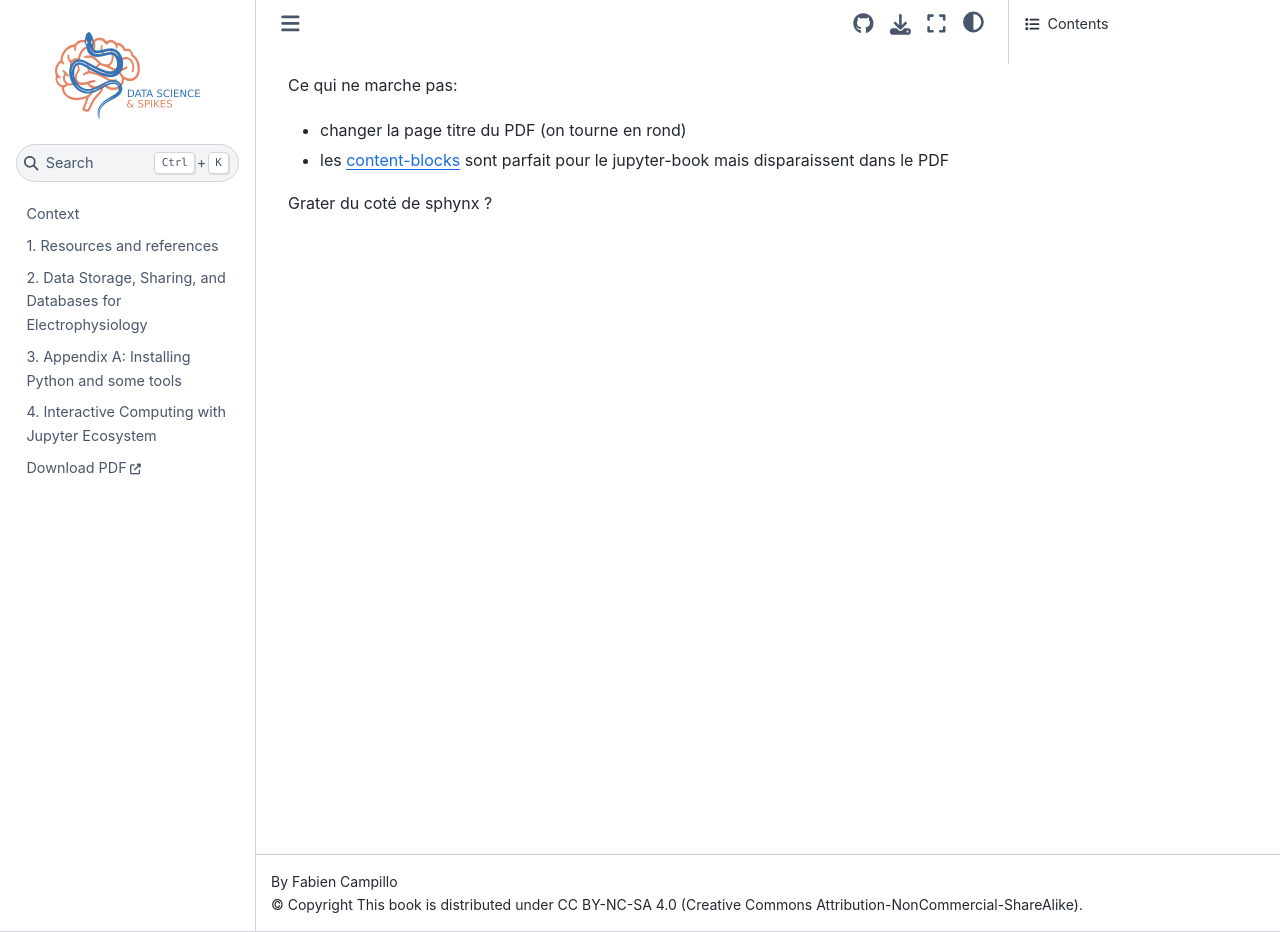
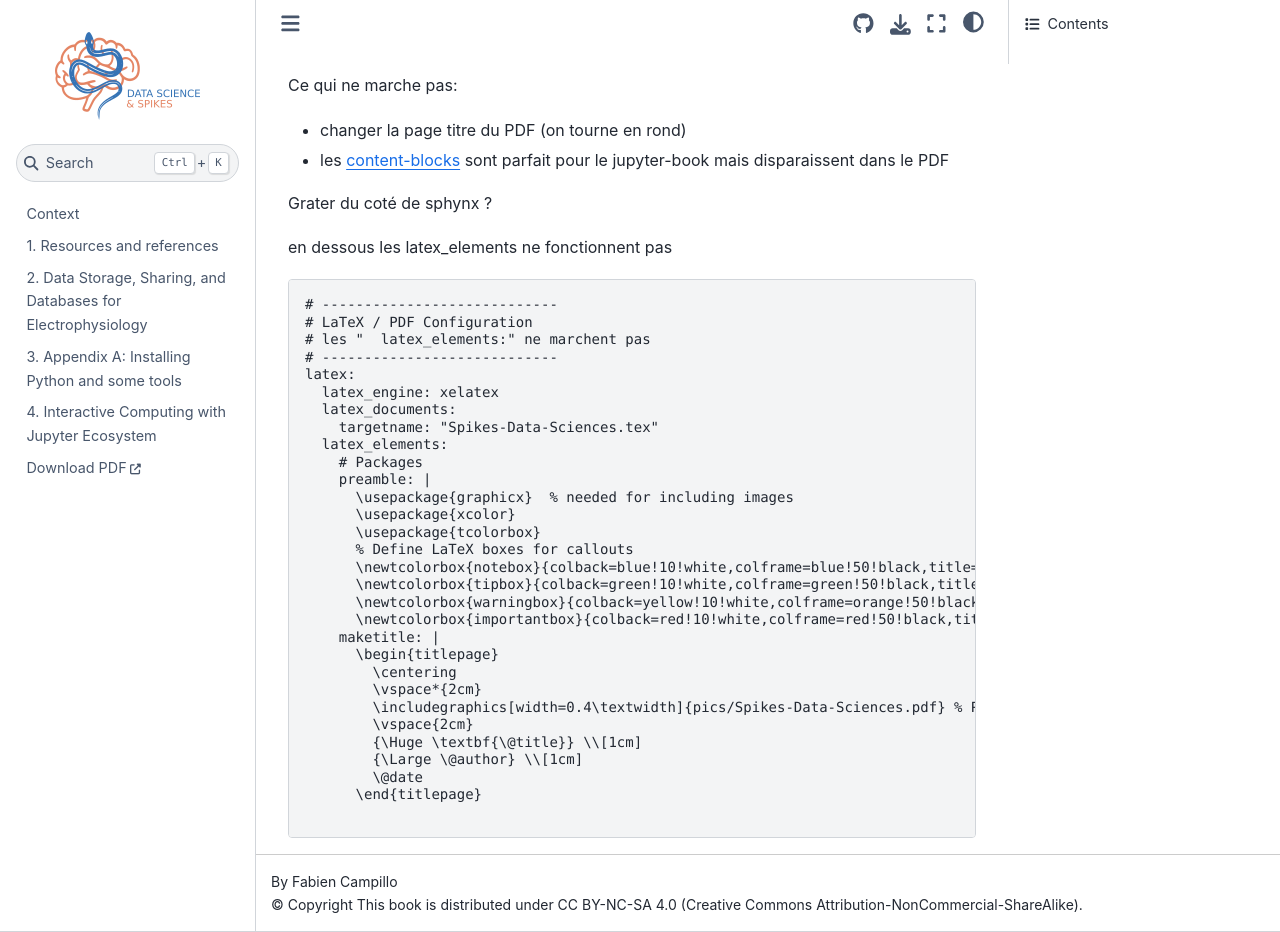
Before and after one commit to fabien-campillo/data-science-spikes, a Jupyter Book: the page built from devo_notes.md, in a window 1280 px wide and 932 px high. Built offline with Jupyter Book 1.0.4 settings and Sphinx 7.4.7 and the Sphinx Book theme 1.1.4, drawn with Linux system fonts in a browser that asks for light colours.

Commit message:
Mise à jour du Jupyter Book

````diff
--- a/_config.yml
+++ b/_config.yml
@@ -41,24 +41,3 @@
   latex_engine: xelatex
   latex_documents:
     targetname: "Spikes-Data-Sciences.tex"
-  latex_elements:
-    # Packages
-    preamble: |
-      \usepackage{graphicx}  % needed for including images
-      \usepackage{xcolor}
-      \usepackage{tcolorbox}
-      % Define LaTeX boxes for callouts
-      \newtcolorbox{notebox}{colback=blue!10!white,colframe=blue!50!black,title=Note}
-      \newtcolorbox{tipbox}{colback=green!10!white,colframe=green!50!black,title=Tip}
-      \newtcolorbox{warningbox}{colback=yellow!10!white,colframe=orange!50!black,title=Warning}
-      \newtcolorbox{importantbox}{colback=red!10!white,colframe=red!50!black,title=Important}          # Custom title page
-    maketitle: |
-      \begin{titlepage}
-        \centering
-        \vspace*{2cm}
-        \includegraphics[width=0.4\textwidth]{pics/Spikes-Data-Sciences.pdf} % PDF logo for LaTeX
-        \vspace{2cm}
-        {\Huge \textbf{\@title}} \\[1cm]
-        {\Large \@author} \\[1cm]
-        \@date
-      \end{titlepage}
--- a/devo_notes.md
+++ b/devo_notes.md
@@ -5,3 +5,37 @@
 - les [content-blocks](https://jupyterbook.org/en/stable/content/content-blocks.html) sont parfait pour le jupyter-book mais disparaissent dans le PDF
 
 Grater du coté de sphynx ?
+
+en dessous les latex_elements ne fonctionnent pas
+```
+# ----------------------------
+# LaTeX / PDF Configuration
+# les "  latex_elements:" ne marchent pas
+# ----------------------------
+latex:
+  latex_engine: xelatex
+  latex_documents:
+    targetname: "Spikes-Data-Sciences.tex"
+  latex_elements:
+    # Packages
+    preamble: |
+      \usepackage{graphicx}  % needed for including images
+      \usepackage{xcolor}
+      \usepackage{tcolorbox}
+      % Define LaTeX boxes for callouts
+      \newtcolorbox{notebox}{colback=blue!10!white,colframe=blue!50!black,title=Note}
+      \newtcolorbox{tipbox}{colback=green!10!white,colframe=green!50!black,title=Tip}
+      \newtcolorbox{warningbox}{colback=yellow!10!white,colframe=orange!50!black,title=Warning}
+      \newtcolorbox{importantbox}{colback=red!10!white,colframe=red!50!black,title=Important}          # Custom title page
+    maketitle: |
+      \begin{titlepage}
+        \centering
+        \vspace*{2cm}
+        \includegraphics[width=0.4\textwidth]{pics/Spikes-Data-Sciences.pdf} % PDF logo for LaTeX
+        \vspace{2cm}
+        {\Huge \textbf{\@title}} \\[1cm]
+        {\Large \@author} \\[1cm]
+        \@date
+      \end{titlepage}
+
+```
````
Also changed, not shown: 1 other file.
